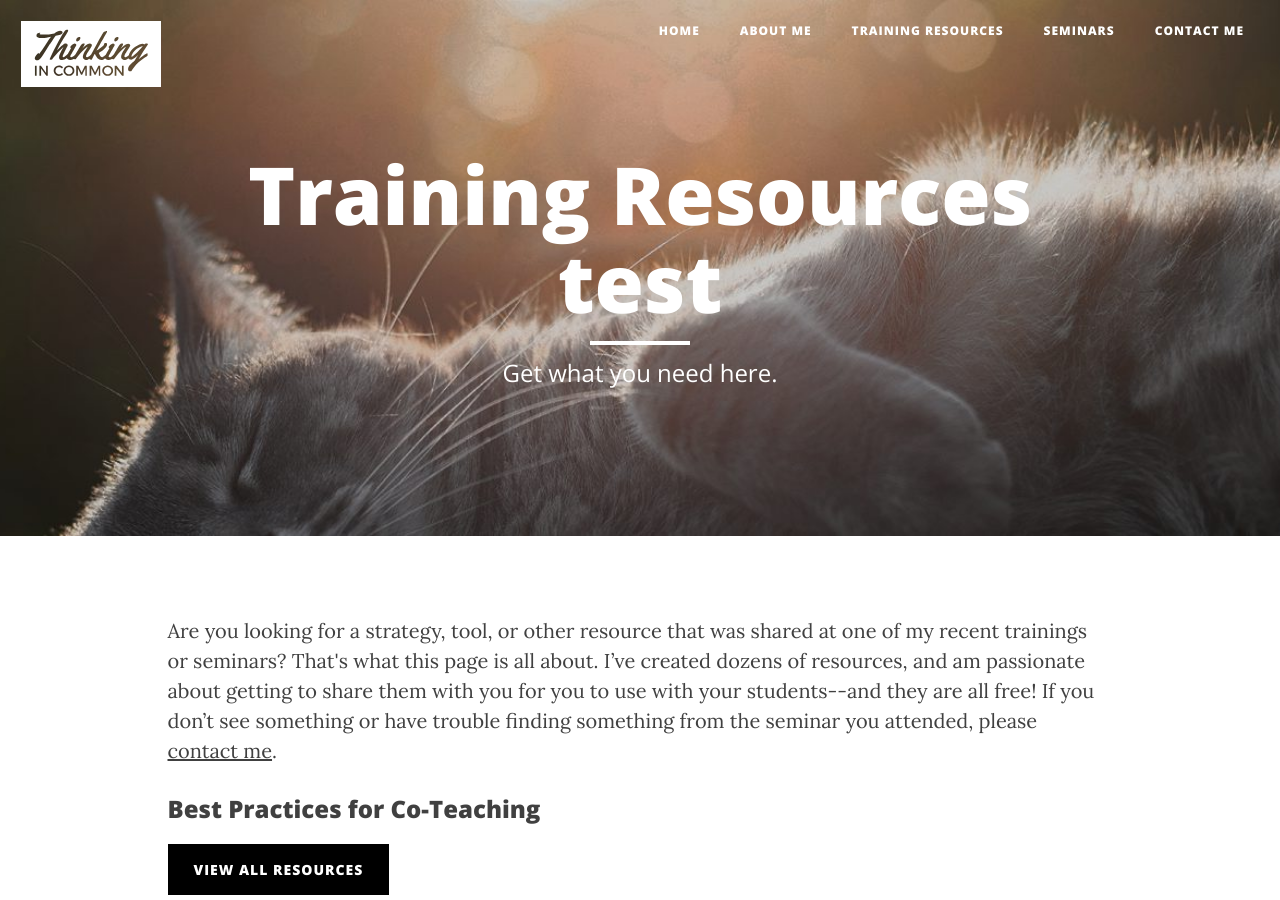
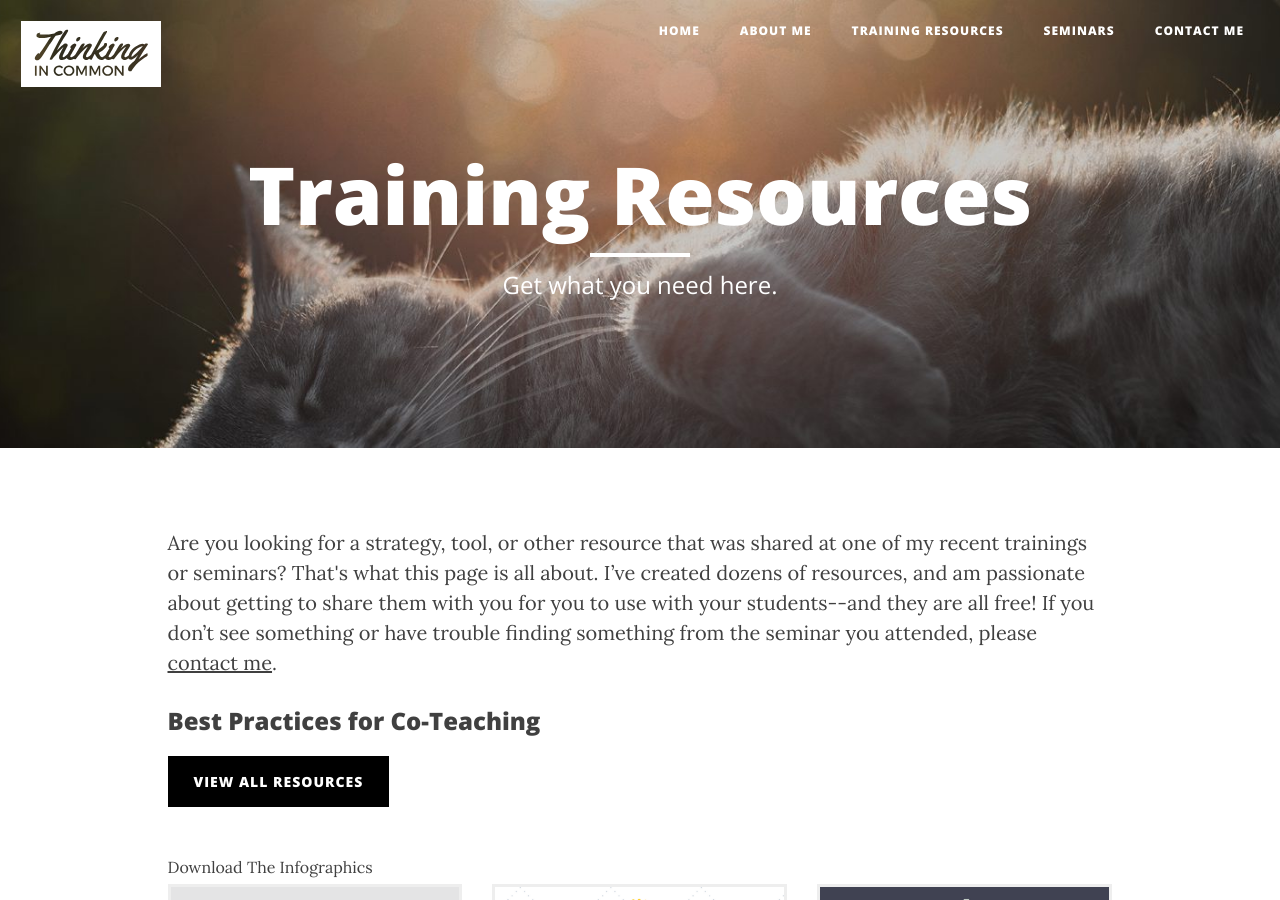
Before and after one commit to iamweswilson/clearlycat, a Jekyll site: the page built from resources.html, in a window 1280 px wide and 900 px high. Built offline with Jekyll 4.4.1, drawn with Linux system fonts in a browser that asks for light colours; nearby versions of some CDN libraries; comment, search, counter and statistics services are not loaded.

```diff
--- a/resources.html
+++ b/resources.html
@@ -9,7 +9,7 @@ permalink: /training-resources/
             <div class="row">
                 <div class="col-lg-10 col-lg-offset-1 col-md-10 col-md-offset-1">
                     <div class="page-heading">
-                        <h1>Training Resources test</h1>
+                        <h1>Training Resources</h1>
                         <hr class="small">
                         <span class="subheading">Get what you need here.</span>
                     </div>
```
